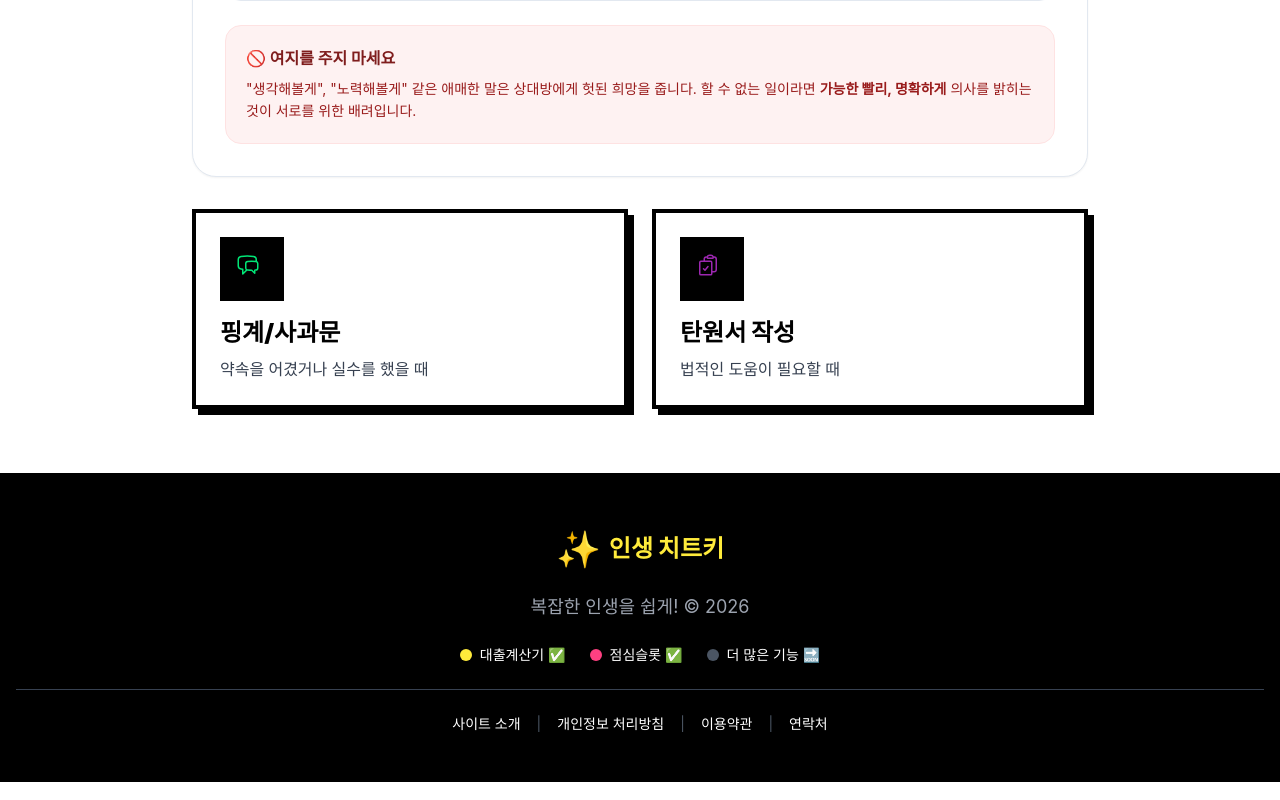
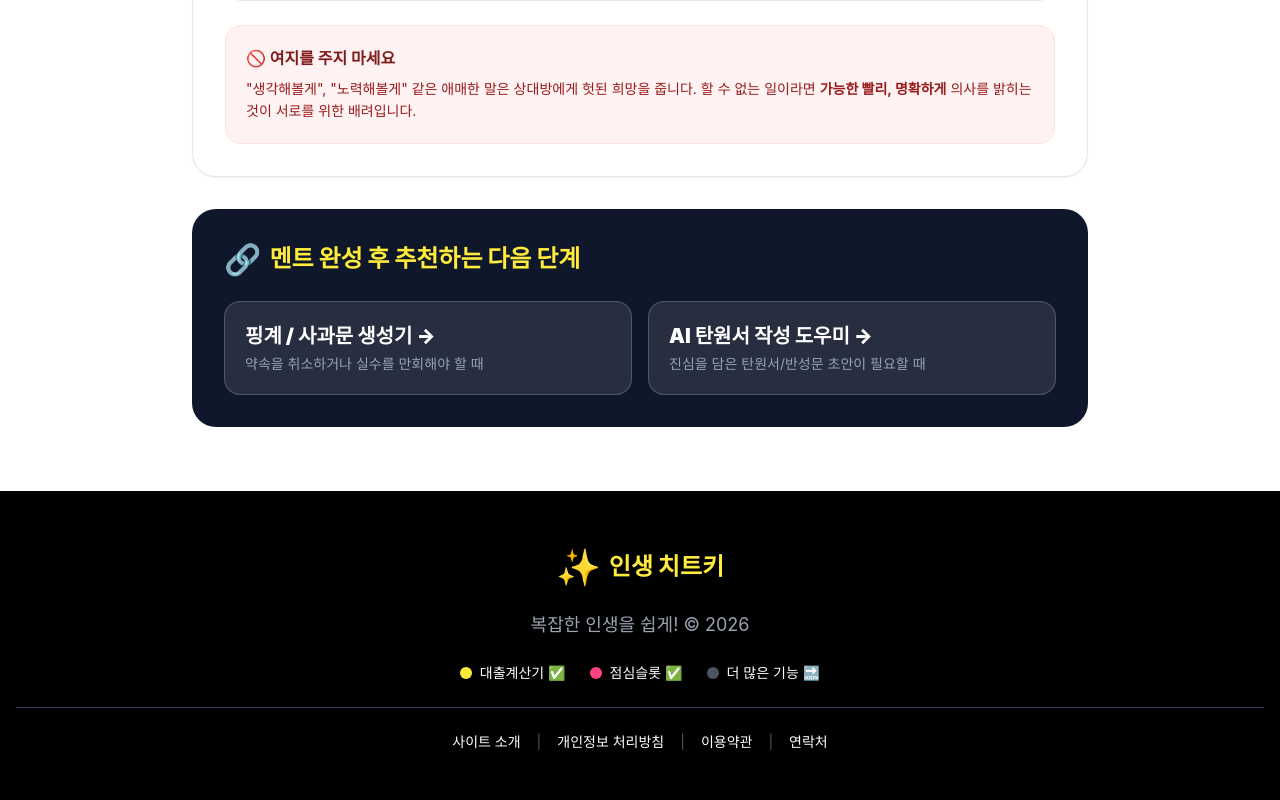
Before and after one commit to hanmirann25-code/Life_Cheat_Key, a Next.js app: page /writer in a window 1280 px wide. Shown: the part 1643-2443 px from the top of the page. Built offline with nearby package versions, Linux system fonts and the light colour scheme.

Commit message:
feat: implement advanced SEO with FAQ schema and internal linking boosters

```diff
--- a/app/(ai)/writer/page.tsx
+++ b/app/(ai)/writer/page.tsx
@@ -392,24 +392,29 @@ export default function RefusalGeneratorPage() {
                 </section>
             </div>
 
-            <div className="grid grid-cols-1 md:grid-cols-2 gap-6 mt-12">
-                <BentoCard
-                    title="핑계/사과문"
-                    description="약속을 어겼거나 실수를 했을 때"
-                    icon={<ChatBubbleLeftRightIcon className="w-6 h-6" />}
-                    href="/excuse"
-                    color="green"
-                    size="small"
-                />
-                <BentoCard
-                    title="탄원서 작성"
-                    description="법적인 도움이 필요할 때"
-                    icon={<ClipboardDocumentCheckIcon className="w-6 h-6" />}
-                    href="/petition"
-                    color="purple"
-                    size="small"
-                />
-            </div>
+            {/* 4. 연관 도구 추천 (내부 링크 최적화) */}
+            <section className="bg-slate-900 rounded-2xl p-8 text-white mt-12">
+                <h3 className="text-2xl font-black mb-6 flex items-center gap-2 text-neon-yellow">
+                    <span className="text-3xl">🔗</span>
+                    <span>멘트 완성 후 추천하는 다음 단계</span>
+                </h3>
+                <div className="grid grid-cols-1 sm:grid-cols-2 gap-4">
+                    <a
+                        href="/excuse"
+                        className="bg-white/10 hover:bg-white/20 p-5 border border-white/20 rounded-xl transition-all group"
+                    >
+                        <p className="font-black text-xl mb-1 group-hover:text-neon-yellow">핑계 / 사과문 생성기 →</p>
+                        <p className="text-slate-400 text-sm">약속을 취소하거나 실수를 만회해야 할 때</p>
+                    </a>
+                    <a
+                        href="/petition"
+                        className="bg-white/10 hover:bg-white/20 p-5 border border-white/20 rounded-xl transition-all group"
+                    >
+                        <p className="font-black text-xl mb-1 group-hover:text-neon-yellow">AI 탄원서 작성 도우미 →</p>
+                        <p className="text-slate-400 text-sm">진심을 담은 탄원서/반성문 초안이 필요할 때</p>
+                    </a>
+                </div>
+            </section>
         </div>
     );
 }
--- a/app/(choice)/lunch/page.tsx
+++ b/app/(choice)/lunch/page.tsx
@@ -240,6 +240,30 @@ export default function LunchSlotPage() {
                         </div>
                     </section>
                 </div>
+
+                {/* 4. 연관 도구 추천 (내부 링크 최적화) */}
+                <section className="mt-12 bg-black rounded-2xl p-8 text-white border-4 border-black shadow-brutal">
+                    <h3 className="text-2xl font-black mb-6 flex items-center gap-2 text-neon-yellow">
+                        <span className="text-3xl">🔗</span>
+                        <span>메뉴 결정 후 다음 단계</span>
+                    </h3>
+                    <div className="grid grid-cols-1 sm:grid-cols-2 gap-4">
+                        <a
+                            href="/vs"
+                            className="bg-white/10 hover:bg-white/20 p-5 border-2 border-white/20 rounded-xl transition-all group"
+                        >
+                            <p className="font-black text-xl mb-1 group-hover:text-neon-yellow text-white">VS 분석실 →</p>
+                            <p className="text-slate-400 text-sm">짜장 vs 짬뽕? 치킨 vs 피자? 스펙으로 비교하기</p>
+                        </a>
+                        <a
+                            href="/food"
+                            className="bg-white/10 hover:bg-white/20 p-5 border-2 border-white/20 rounded-xl transition-all group"
+                        >
+                            <p className="font-black text-xl mb-1 group-hover:text-neon-yellow text-white">음식 궁합 확인 →</p>
+                            <p className="text-slate-400 text-sm">고른 메뉴와 찰떡궁합인 음식이 있을까?</p>
+                        </a>
+                    </div>
+                </section>
             </div>
         </div>
     );
--- a/app/(money)/loan/layout.tsx
+++ b/app/(money)/loan/layout.tsx
@@ -11,5 +11,36 @@ export default function LoanLayout({
 }: {
     children: React.ReactNode;
 }) {
-    return <>{children}</>;
+    return (
+        <>
+            <script
+                type="application/ld+json"
+                dangerouslySetInnerHTML={{
+                    __html: JSON.stringify({
+                        '@context': 'https://schema.org',
+                        '@type': 'FAQPage',
+                        mainEntity: [
+                            {
+                                '@type': 'Question',
+                                name: '원리금균등 vs 만기일시, 어떤 상환 방식이 더 유리한가요?',
+                                acceptedAnswer: {
+                                    '@type': 'Answer',
+                                    text: '총 이자 비용을 줄이고 싶다면 원리금균등 분할상환이 훨씬 유리합니다. 만기일시 상환은 당장의 월 납부액은 적지만, 원금이 줄어들지 않아 최종적으로 지불하는 이자가 가장 많습니다.',
+                                },
+                            },
+                            {
+                                '@type': 'Question',
+                                name: '대출 이자 계산기에서 치킨 환산은 무엇인가요?',
+                                acceptedAnswer: {
+                                    '@type': 'Answer',
+                                    text: '어렵게 느껴지는 대출 이자 금액을 일상적인 단위인 치킨(2만원 기준)으로 환산하여, 내가 내는 이자가 실제 어느 정도 수준인지 직관적으로 이해할 수 있도록 돕는 재미있는 기능입니다.',
+                                },
+                            },
+                        ],
+                    }),
+                }}
+            />
+            {children}
+        </>
+    );
 }
--- a/app/(money)/loan/page.tsx
+++ b/app/(money)/loan/page.tsx
@@ -583,6 +583,29 @@ export default function LoanCalculatorPage() {
             </div>
           </div>
         </section>
+        {/* 4. 연관 도구 추천 (내부 링크 최적화) */}
+        <section className="bg-slate-900 rounded-2xl p-8 text-white mt-8">
+          <h3 className="text-2xl font-black mb-6 flex items-center gap-2 text-neon-yellow">
+            <span className="text-3xl">🔗</span>
+            <span>이자 계산 후 추천하는 다음 단계</span>
+          </h3>
+          <div className="grid grid-cols-1 sm:grid-cols-2 gap-4">
+            <a
+              href="/salary"
+              className="bg-white/10 hover:bg-white/20 p-4 border border-white/20 rounded-xl transition-all group"
+            >
+              <p className="font-black text-xl mb-1 group-hover:text-neon-yellow">월급 실수령액 계산기 →</p>
+              <p className="text-slate-400 text-sm">대출 상환을 위한 내 진짜 월급 확인하기</p>
+            </a>
+            <a
+              href="/housing"
+              className="bg-white/10 hover:bg-white/20 p-4 border border-white/20 rounded-xl transition-all group"
+            >
+              <p className="font-black text-xl mb-1 group-hover:text-neon-yellow">내 집 마련 시뮬레이션 →</p>
+              <p className="text-slate-400 text-sm">대출을 끼고 서울 아파트를 사면 얼마나 걸릴까?</p>
+            </a>
+          </div>
+        </section>
       </div>
     </div>
   );
--- a/app/layout.tsx
+++ b/app/layout.tsx
@@ -83,7 +83,7 @@ export default function RootLayout({
               '@type': 'WebSite',
               name: '인생 치트키',
               url: 'https://life-cheat-key.com',
-              description: '복잡한 인생, 클릭 몇 번으로 쉽게 풀자. 대출 계산기, 점심 메뉴 추천, AI 작가 등 유용한 도구 모음',
+              description: '복잡한 인생, 클릭 몇 번으로 쉽게! 대출 이자 치킨 환산부터 결정 장애 해결 슬롯, AI 거절 멘트 생성기까지 - 당신의 삶을 편하게 만드는 인생 치트키.',
               potentialAction: {
                 '@type': 'SearchAction',
                 target: 'https://life-cheat-key.com/?q={search_term_string}',
```
Also changed, not shown: diag_out.txt (deleted), push_out.txt (deleted), 2 other files (tests, documents, lock files or other folders).
